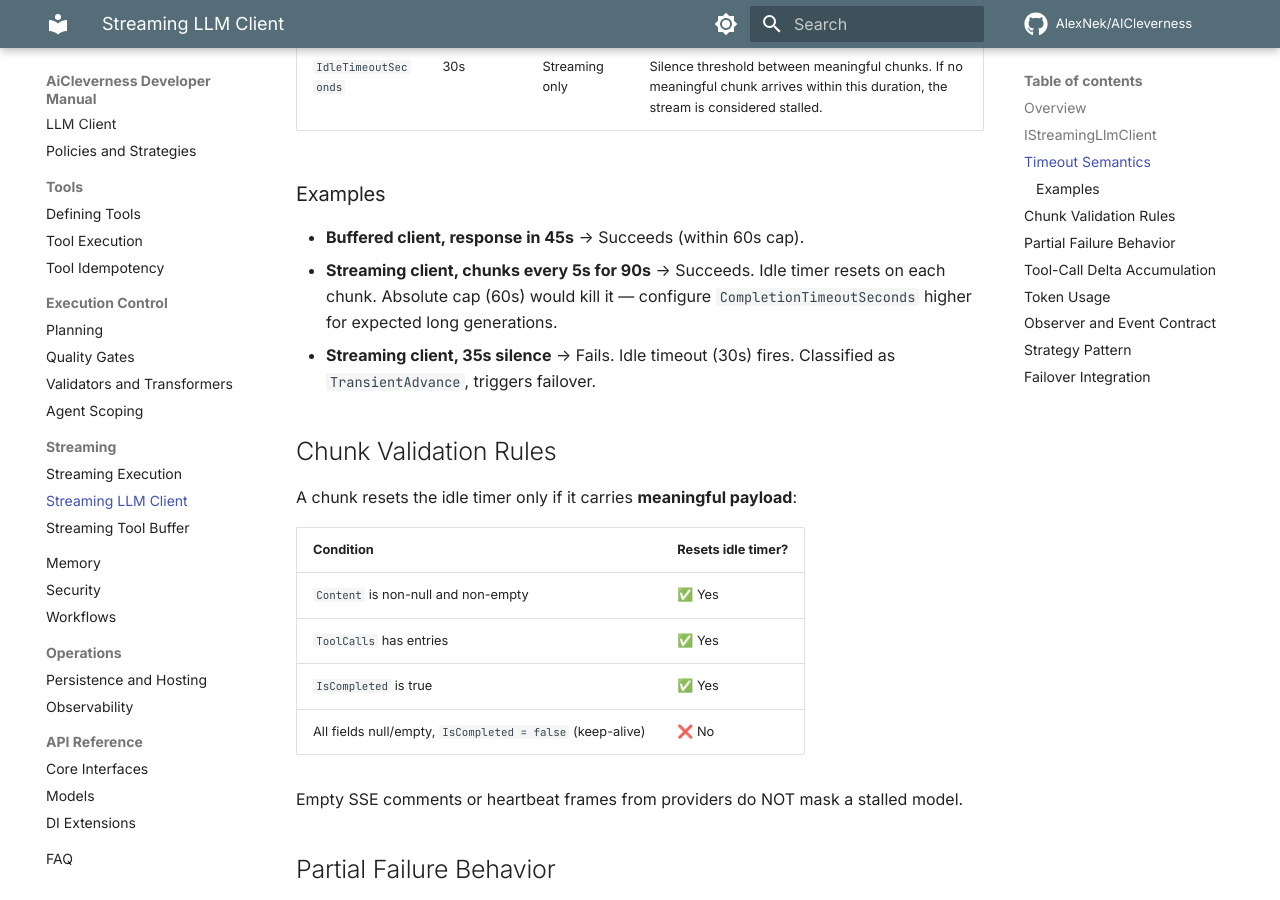
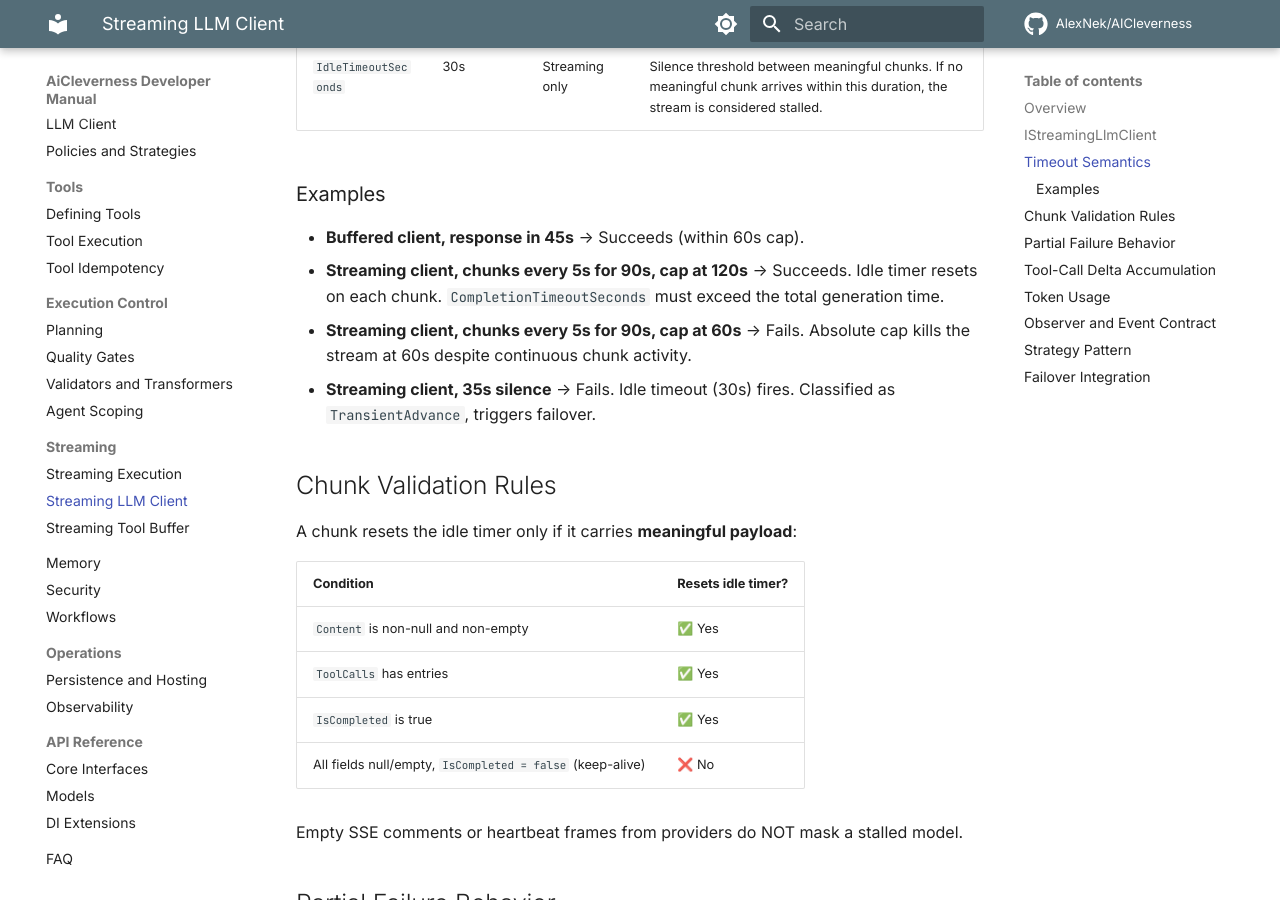
Before and after one commit to AlexNek/AICleverness, an MkDocs documentation site: the page built from docs/streaming/streaming-llm-client.md, in a window 1280 px wide and 900 px high, scrolled down 1408 px. Built offline with MkDocs 1.6.1 and Material for MkDocs 9.7.7, drawn with Linux system fonts in a browser that asks for light colours; comment, search, counter and statistics services are not loaded; some of the changed text lies outside the part shown.

Commit message:
correction after review

````diff
--- a/docs/streaming/streaming-llm-client.md
+++ b/docs/streaming/streaming-llm-client.md
@@ -9,7 +9,7 @@ The LLM tool loop calls your provider in one of two modes:
 | Interface | `ILlmClient` | `IStreamingLlmClient : ILlmClient` |
 | Method | `CompleteAsync` — one call, one response | `StreamAsync` — tokens arrive one by one |
 | Timeout | Wall-clock only (`CompletionTimeoutSeconds`) | Idle-based (`IdleTimeoutSeconds`) + absolute cap (`CompletionTimeoutSeconds`) |
-| Failure mode | Timeout kills a working model | Only a real stall (no meaningful chunk) triggers timeout |
+| Failure mode | Timeout kills a working model | Idle stall (no meaningful chunk) or absolute cap reached |
 
 The runtime picks the mode automatically. If your client implements
 `IStreamingLlmClient`, the streaming path activates. Otherwise the
@@ -47,7 +47,8 @@ Two distinct timeout properties control behavior:
 ### Examples
 
 - **Buffered client, response in 45s** → Succeeds (within 60s cap).
-- **Streaming client, chunks every 5s for 90s** → Succeeds. Idle timer resets on each chunk. Absolute cap (60s) would kill it — configure `CompletionTimeoutSeconds` higher for expected long generations.
+- **Streaming client, chunks every 5s for 90s, cap at 120s** → Succeeds. Idle timer resets on each chunk. `CompletionTimeoutSeconds` must exceed the total generation time.
+- **Streaming client, chunks every 5s for 90s, cap at 60s** → Fails. Absolute cap kills the stream at 60s despite continuous chunk activity.
 - **Streaming client, 35s silence** → Fails. Idle timeout (30s) fires. Classified as `TransientAdvance`, triggers failover.
 
 ## Chunk Validation Rules
@@ -111,7 +112,7 @@ Usage data in streaming is **best-effort**:
 
 The `LlmToolLoop` delegates LLM calls to an `ILlmCallStrategy`:
 
-```
+```text
 ILlmCallStrategy
 ├── BufferedLlmCallStrategy   (CompleteAsync + wall-clock CancelAfter)
 └── StreamingLlmCallStrategy  (StreamAsync + idle timer + absolute cap)
````
Also changed, not shown: CHANGELOG.md (+4 -1 lines), 2 other files.
